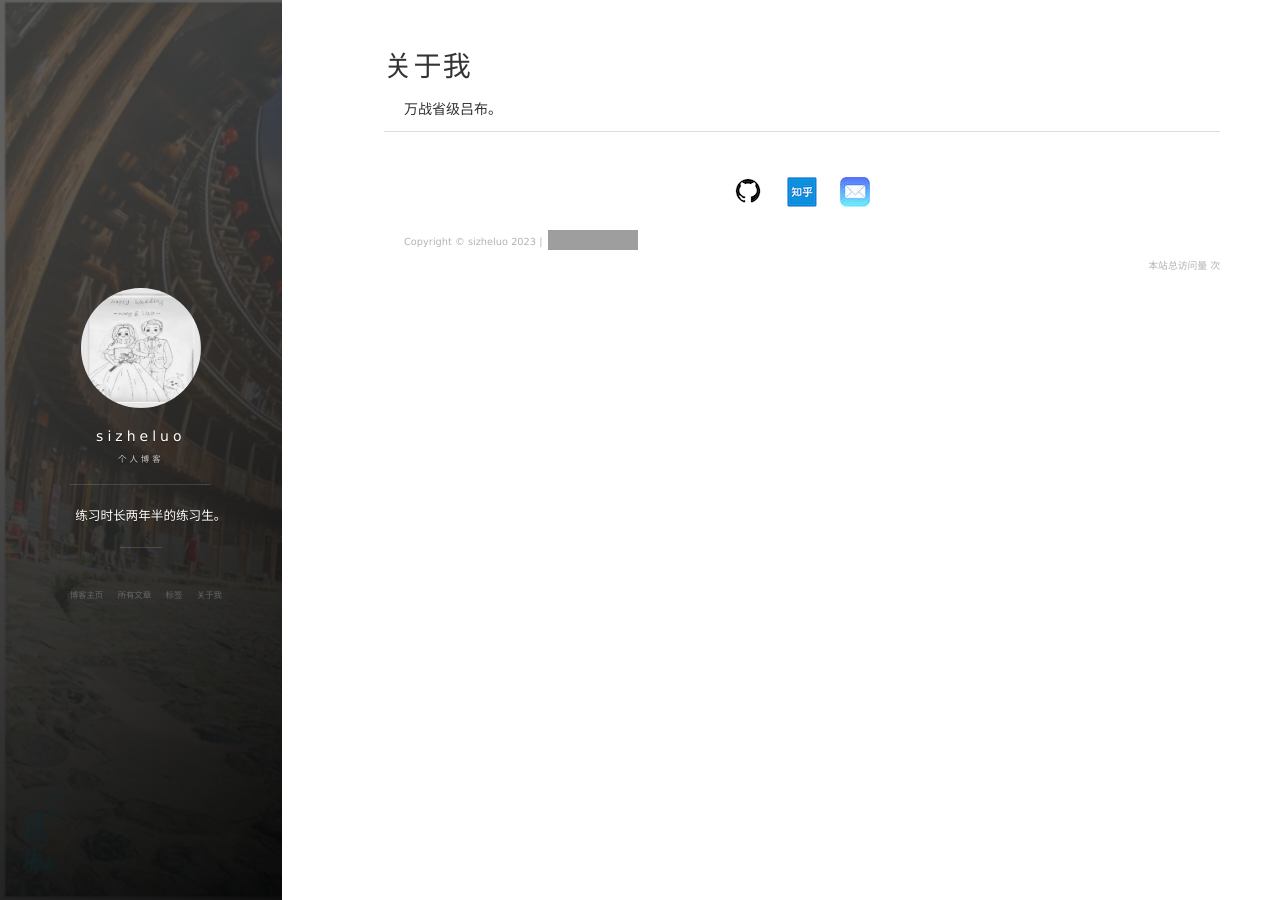
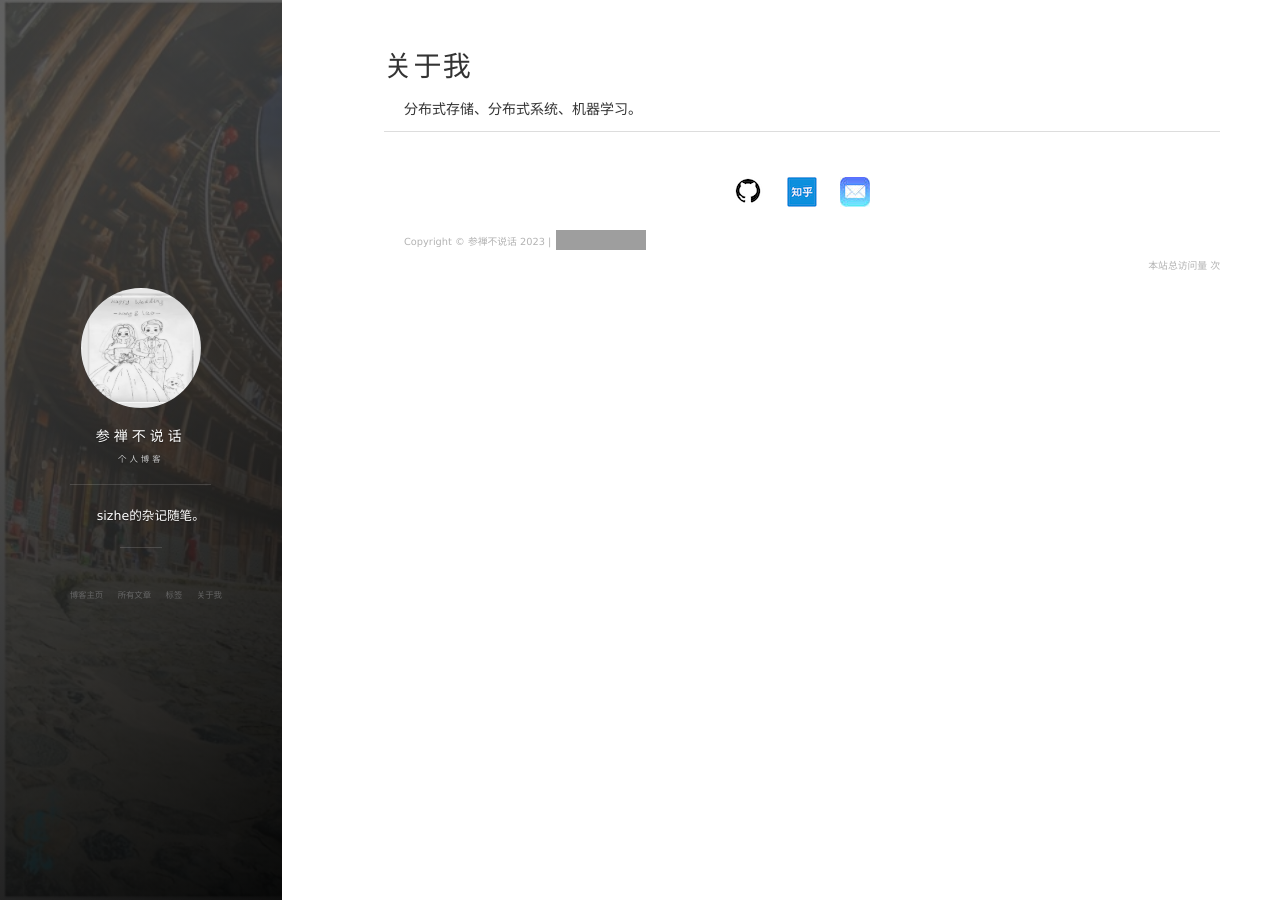
Before and after one commit to SizheLuo/Sizheluo.github.io, a Jekyll site: the page built from about.md, in a window 1280 px wide. Built offline with Jekyll 4.4.1, drawn with Linux system fonts in a browser that asks for light colours; nearby versions of some CDN libraries; comment, search, counter and statistics services are not loaded; grey boxes are pictures that could not be loaded.

Commit message:
adjust main page

```diff
--- a/_config.yml
+++ b/_config.yml
@@ -1,16 +1,16 @@
 # Basic
-title: sizheluo
+title: 参禅不说话
 subtitle: 个人博客
-description: 练习时长两年半的练习生。
+description: sizhe的杂记随笔。
 # 头像里面的标题
-avatarTitle: zhege
+avatarTitle: sizhe
 # 头像里面的描述
 avatarDesc: 分布式存储
 url: "https://sizheluo.github.io/"
 
 # Comment
 comment:
-    disqus: 一介小兵
+    disqus: sizhe
     # gitment: xxx // 需要修改 comments.html中的client_id和client_secret
     # uyan: 2143225  # 有言id,登录有言官网申请
 
--- a/about.md
+++ b/about.md
@@ -3,4 +3,4 @@ layout: page
 title: 关于我
 ---
 
-万战省级吕布。
+分布式存储、分布式系统、机器学习。
```
Also changed, not shown: _posts/2023-03-19-JZ_Note.md (+1 -1 lines).
